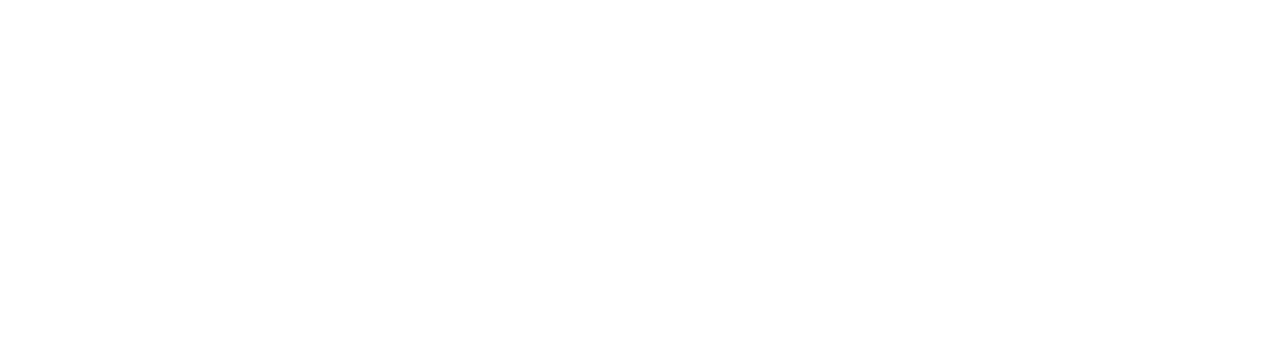
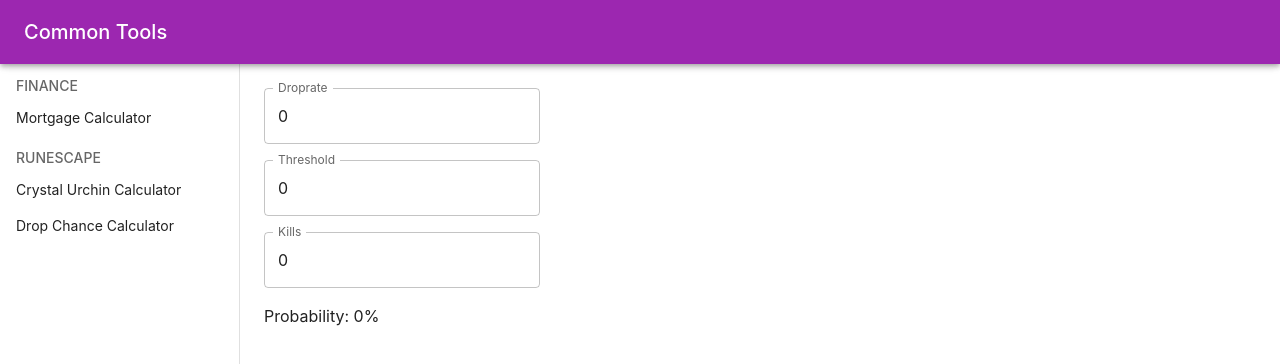
Before and after one commit to chrisBas/track-assist, a React (Create React App) app: page /drop-chance-calc in a window 1280 px wide. Before the commit this address had no page. Shown: the top 364 px of the page. Built offline with nearby package versions, Linux system fonts and the light colour scheme.

Commit message:
implement drop chance calculator page

```diff
--- a/src/App.tsx
+++ b/src/App.tsx
@@ -1,28 +1,51 @@
 import { BrowserRouter, Route, Routes } from "react-router-dom";
 import Layout from "./component/Layout";
 import CrystalUrchinCalculator from "./page/CrystalUrchinCalculator";
+import DropChanceCalculator from "./page/DropChanceCalculator";
 import Home from "./page/Home";
 import MortgageCalculator from "./page/MortgageCalculator";
 import { Page } from "./type/Pages";
 
-function App() {
-  const routes: { path: Page; element: JSX.Element }[] = [
+export const navigationItems: {
+  section: string;
+  content: { text: string; path: Page; element: JSX.Element }[];
+}[] = [
   {
+    section: "Finance",
+    content: [
+      {
+        text: "Mortgage Calculator",
         path: "mortgage-calc",
         element: <MortgageCalculator />,
       },
+    ],
+  },
   {
+    section: "Runescape",
+    content: [
+      {
+        text: "Crystal Urchin Calculator",
         path: "crystal-urchin-calc",
         element: <CrystalUrchinCalculator />,
       },
+      {
+        text: "Drop Chance Calculator",
+        path: "drop-chance-calc",
+        element: <DropChanceCalculator />,
+      },
+    ],
+  },
 ];
 
+function App() {
   return (
     <BrowserRouter>
       <Routes>
         <Route path="/" element={<Layout />}>
           <Route index element={<Home />} />
-          {routes.map(({ path, element }) => (
+          {navigationItems
+            .flatMap((ni) => ni.content)
+            .map(({ path, element }) => (
               <Route key={path} path={path} element={element} />
             ))}
         </Route>
--- a/src/component/LeftNavDrawer.tsx
+++ b/src/component/LeftNavDrawer.tsx
@@ -6,26 +6,10 @@
 import ListItemButton from "@mui/material/ListItemButton";
 import ListItemText from "@mui/material/ListItemText";
 import Toolbar from "@mui/material/Toolbar";
-import { Page } from "../type/Pages";
+import { navigationItems } from "../App";
 import Link from "./Link";
 
 const drawerWidth = 240;
-
-const navigationItems: {
-  section: string;
-  content: { text: string; link: Page }[];
-}[] = [
-  {
-    section: "Finance",
-    content: [{ text: "Mortgage Calculator", link: "mortgage-calc" }],
-  },
-  {
-    section: "Runescape",
-    content: [
-      { text: "Crystal Urchin Calculator", link: "crystal-urchin-calc" },
-    ],
-  },
-];
 
 export default function LeftNavDrawer() {
   return (
@@ -66,7 +50,7 @@
                     sx={{ display: "block" }}
                     disablePadding
                   >
-                    <Link to={contentItem.link}>
+                    <Link to={contentItem.path}>
                       <ListItemButton>
                         <ListItemText primary={contentItem.text} />
                       </ListItemButton>
--- /dev/null
+++ b/src/page/DropChanceCalculator.tsx
@@ -0,0 +1,84 @@
+import { Box, Grid, TextField, Typography } from "@mui/material";
+import useLocalStorage from "../hook/useLocalStorage";
+
+function formatValue(n: number) {
+  const decimals = 1000000; // 6
+  return `${Math.round(n * 100 * decimals) / decimals}%`;
+}
+
+export default function DropChanceCalculator() {
+  const [{ droprate, threshold, kills }, set] = useLocalStorage<{
+    droprate: number | "";
+    threshold: number | "";
+    kills: number | "";
+  }>("dropchancecalculator", { droprate: 0, threshold: 0, kills: 0 });
+
+  const setDroprate = (droprate: number | "") => {
+    set((old) => ({ ...old, droprate }));
+  };
+  const setKills = (kills: number | "") => {
+    set((old) => ({ ...old, kills }));
+  };
+  const setThreshold = (threshold: number | "") => {
+    set((old) => ({ ...old, threshold }));
+  };
+
+  const probParts = Array.from({
+    length: threshold ? Math.ceil((kills || 0) / threshold) : 1,
+  });
+  const parts = probParts.map((_, idx) => {
+    // if there are multiple parts, all parts except the last will be the threshold #
+    // else, it will be the kills after the last threshold
+    const killInPart =
+      idx + 1 < probParts.length
+        ? threshold
+        : (kills || 0) - (threshold || 0) * idx;
+
+    const prob = 1 - Math.pow(1 - (idx + 1) / (droprate || 1), killInPart || 0);
+    return prob;
+  });
+  const probability = 1 - parts.reduce((acc, cur) => acc * (1 - cur), 1);
+
+  return (
+    <Box>
+      <Grid container spacing={2}>
+        <Grid item xs={12}>
+          <TextField
+            label="Droprate"
+            placeholder="1/droprate"
+            type="number"
+            value={droprate}
+            onChange={(e) =>
+              setDroprate(e.target.value ? parseInt(e.target.value) : "")
+            }
+          />
+        </Grid>
+        <Grid item xs={12}>
+          <TextField
+            label="Threshold"
+            type="number"
+            value={threshold}
+            onChange={(e) =>
+              setThreshold(e.target.value ? parseInt(e.target.value) : "")
+            }
+          />
+        </Grid>
+        <Grid item xs={12}>
+          <TextField
+            label="Kills"
+            type="number"
+            value={kills}
+            onChange={(e) =>
+              setKills(e.target.value ? parseInt(e.target.value) : "")
+            }
+          />
+        </Grid>
+        <Grid item xs={12}>
+          <Typography variant="body1">{`Probability: ${formatValue(
+            probability
+          )}`}</Typography>
+        </Grid>
+      </Grid>
+    </Box>
+  );
+}
--- a/src/type/Pages.d.ts
+++ b/src/type/Pages.d.ts
@@ -1 +1,5 @@
-export type Page = "" | "mortgage-calc" | "crystal-urchin-calc";
+export type Page =
+  | ""
+  | "mortgage-calc"
+  | "crystal-urchin-calc"
+  | "drop-chance-calc";
```
Lines whose indentation alone changed are shown as unchanged.
